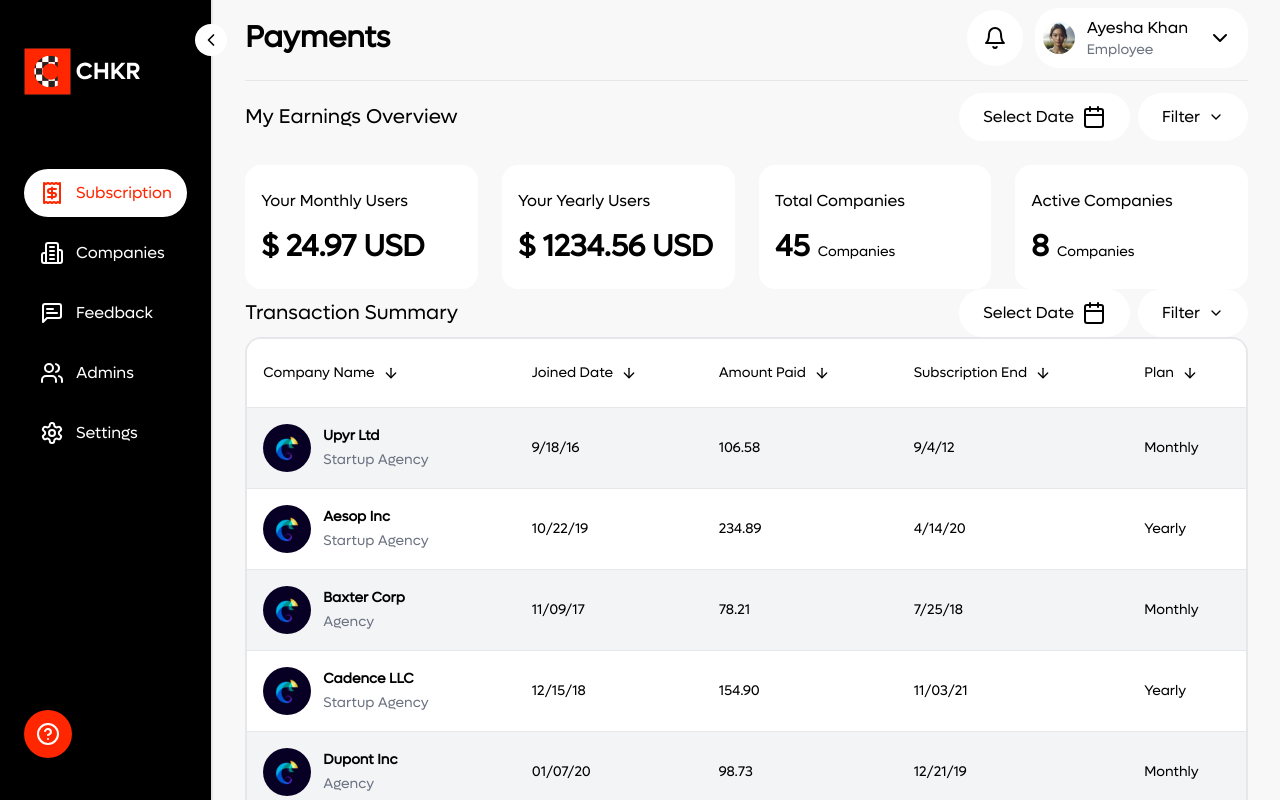
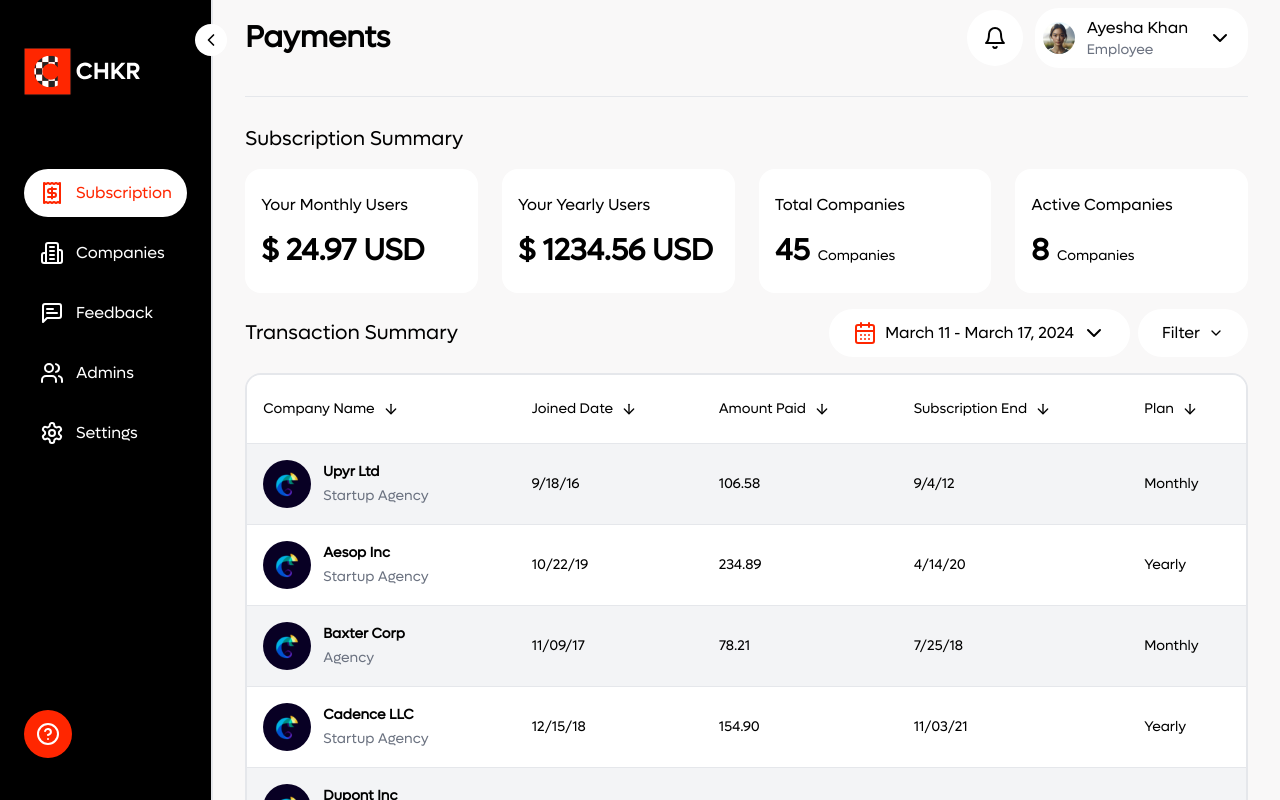
Before and after one commit to abrauf18/chkr, a Next.js app: page /super-admin/subscription in a window 1280 px wide. Built offline with nearby package versions, Linux system fonts and the light colour scheme.

Commit message:
feat: changed subscription header

```diff
--- a/components/modules/super-admin/subscription/subscription.tsx
+++ b/components/modules/super-admin/subscription/subscription.tsx
@@ -18,9 +18,10 @@ export default function Subscription() {
 
   return (
     <>
+      <div className='flex flex-col gap-4'>
         <DashboardHeader title='Payments' />
-      <Header title='My Earnings Overview' />
-      <div className="grid gap-6 mt-6 lg:grid-cols-4">
+        <h1 className='text-xl'>Subscription Summary</h1>
+        <div className="grid gap-6 lg:grid-cols-4">
           <div className="lg:col-span-1">
             <UsersSummaryCard {...userSummaryData[0]} />
           </div>
@@ -34,6 +35,7 @@ export default function Subscription() {
         </div>
         <Header title='Transaction Summary' />
         <SubscriptionList />
+      </div>
     </>
   );
 }
--- a/components/shared/header.tsx
+++ b/components/shared/header.tsx
@@ -1,5 +1,5 @@
 import React from 'react';
-import { Calendar, ChevronDown } from 'lucide-react';
+import { Calendar, CalendarDays, ChevronDown } from 'lucide-react';
 import { Button } from '../ui/button';
 
 interface HeaderProps {
@@ -12,15 +12,14 @@ export default function Header({ title }: HeaderProps) {
       <div className='flex justify-between items-center'>
         <h1 className='text-xl font-base'>{title}</h1>
         <div className="flex justify-center items-center gap-2">
-          <Button className="md:w-[90%] w-1/2 bg-white rounded-3xl p-6 text-sm lg:text-base">
-            Select Date
-            <Calendar className='ml-2' />
+          <Button className="md:w-[90%] w-1/2 bg-white hover:bg-white rounded-3xl p-6 text-sm lg:text-base mobile:hidden">
+            <CalendarDays className='mr-2' color='#FF2600' />
+            March 11 - March 17, 2024
+            <ChevronDown className='ml-2' />
           </Button>
-          <Button className="md:w-[90%] w-1/2 bg-white rounded-3xl p-6 text-sm lg:text-base">
+          <Button className="w-full md:w-[90%] bg-white rounded-3xl p-6 text-sm lg:text-base">
             Filter
-            <ChevronDown
-              className="ml-2 md:w-[1rem] md:h-[1rem] w-[1rem] h-[1rem]"
-            />
+            <ChevronDown className="ml-2 md:w-[1rem] md:h-[1rem] w-[1rem] h-[1rem]" />
           </Button>
         </div>
       </div>
```
Lines whose indentation alone changed are shown as unchanged.
